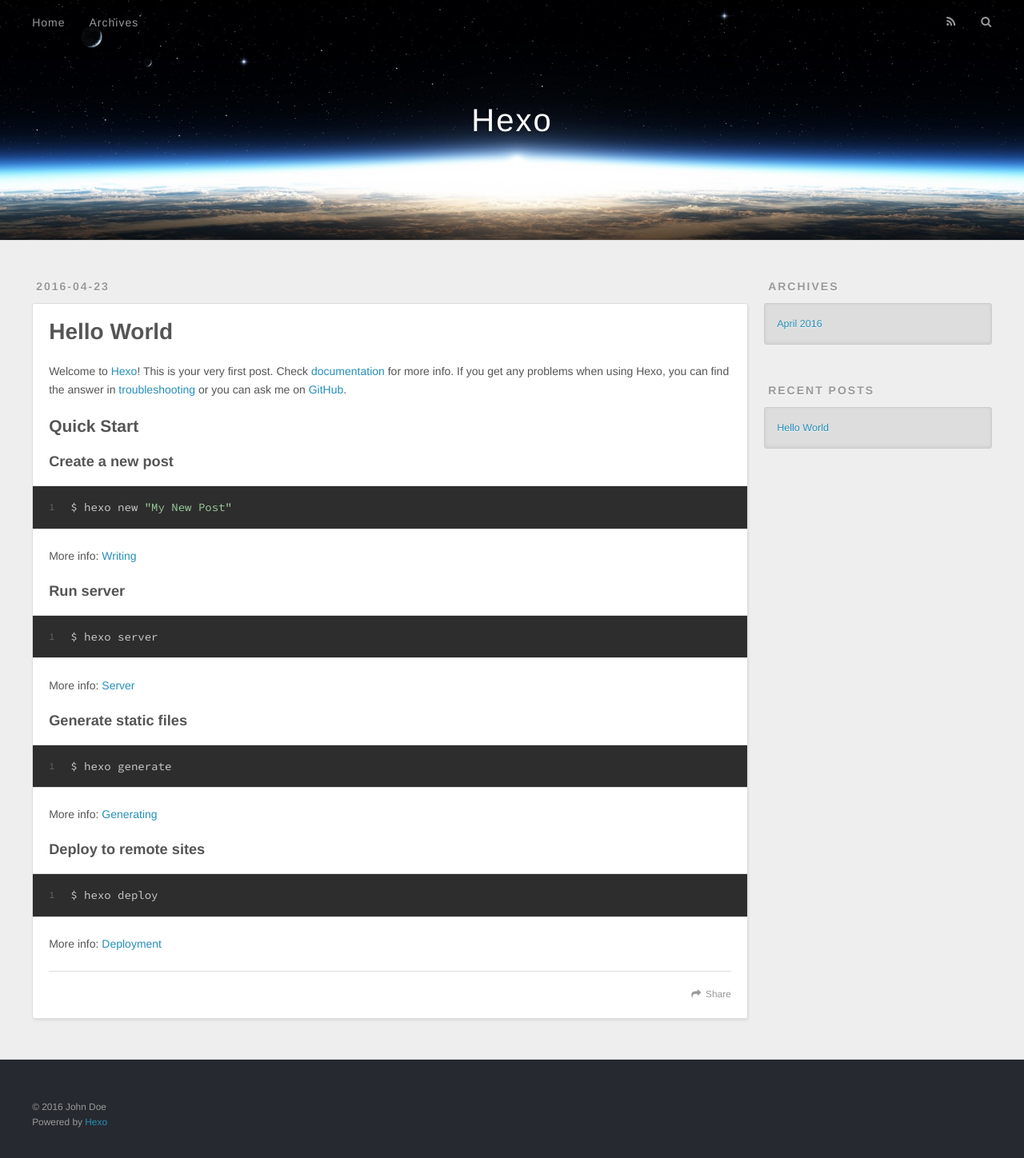
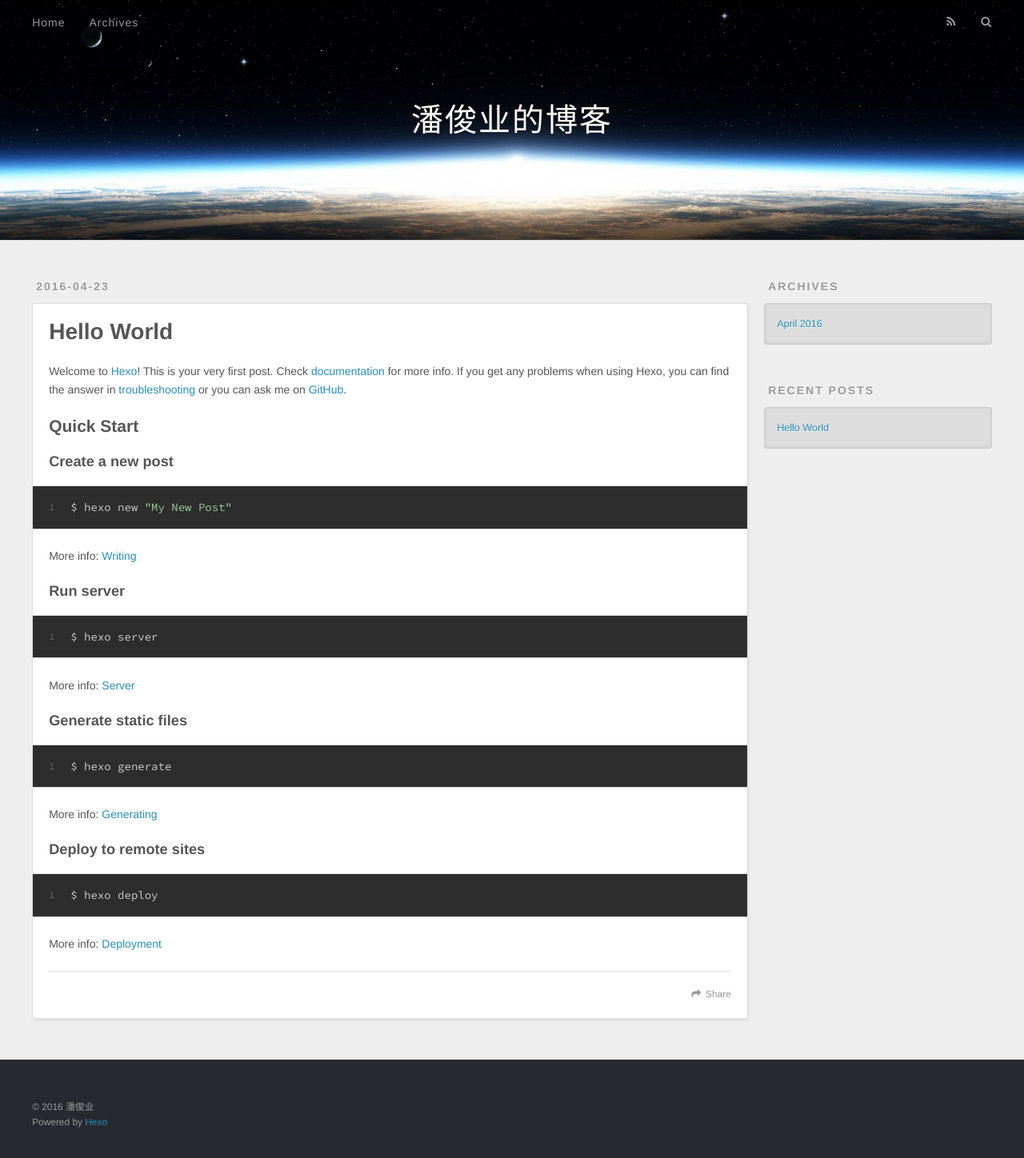
Before and after one commit to okayboy/okayboy.github.io, a plain HTML site: page index.html in a window 1280 px wide. Shown: the whole page at 80% size. Drawn offline with nearby package versions, Linux system fonts and the light colour scheme.

Commit message:
Site updated: 2016-04-23 23:59:56

```diff
--- a/index.html
+++ b/index.html
@@ -3,19 +3,19 @@
 <head>
   <meta charset="utf-8">
 
-  <title>Hexo</title>
+  <title>潘俊业的博客</title>
   <meta name="viewport" content="width=device-width, initial-scale=1, maximum-scale=1">
   <meta name="description">
 <meta property="og:type" content="website">
-<meta property="og:title" content="Hexo">
+<meta property="og:title" content="潘俊业的博客">
 <meta property="og:url" content="http://yoursite.com/index.html">
-<meta property="og:site_name" content="Hexo">
+<meta property="og:site_name" content="潘俊业的博客">
 <meta property="og:description">
 <meta name="twitter:card" content="summary">
-<meta name="twitter:title" content="Hexo">
+<meta name="twitter:title" content="潘俊业的博客">
 <meta name="twitter:description">
 
-    <link rel="alternate" href="/atom.xml" title="Hexo" type="application/atom+xml">
+    <link rel="alternate" href="/atom.xml" title="潘俊业的博客" type="application/atom+xml">
 
 
     <link rel="icon" href="/favicon.png">
@@ -36,7 +36,7 @@
   <div id="header-outer" class="outer">
     <div id="header-title" class="inner">
       <h1 id="logo-wrap">
-        <a href="/" id="logo">Hexo</a>
+        <a href="/" id="logo">潘俊业的博客</a>
       </h1>
 
     </div>
@@ -99,7 +99,7 @@
 
     </div>
     <footer class="article-footer">
-      <a data-url="http://yoursite.com/2016/04/23/hello-world/" data-id="cindbkwxc0000mwkpgozx4xkv" class="article-share-link">Share</a>
+      <a data-url="http://yoursite.com/2016/04/23/hello-world/" data-id="cindc0ox50000jokp1slfpcsi" class="article-share-link">Share</a>
 
 
     </footer>
@@ -154,7 +154,7 @@
 
   <div class="outer">
     <div id="footer-info" class="inner">
-      &copy; 2016 John Doe<br>
+      &copy; 2016 潘俊业<br>
       Powered by <a href="http://hexo.io/" target="_blank">Hexo</a>
     </div>
   </div>
```
Also changed, not shown: 2016/04/23/hello-world/index.html (+6 -6 lines), archives/2016/04/index.html (+7 -7 lines), archives/2016/index.html (+7 -7 lines), archives/index.html (+7 -7 lines).
